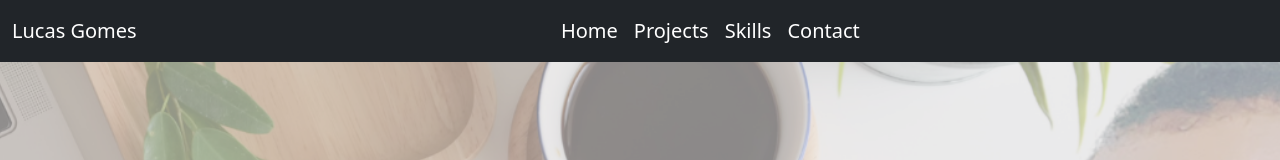
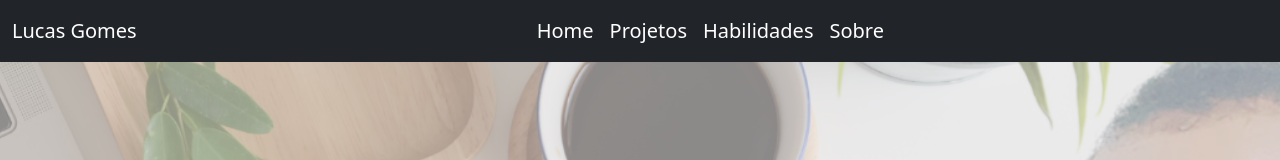
Before and after one commit to llucasgomes/portifolio-2-0, an Angular app: page / in a window 1280 px wide. Shown: the top 160 px of the page. Built offline with nearby package versions, Linux system fonts and the light colour scheme.

Commit message:
CHORE: Modificações page project

```diff
--- a/src/app/components/template/header/header.component.html
+++ b/src/app/components/template/header/header.component.html
@@ -29,15 +29,15 @@
         </li>
         <li class="nav-item fs-5 d-flex justify-content-center">
           <a class="nav-link" data-bs-target="#navbarNavDropdown"
-          data-bs-toggle="collapse" [routerLink]="['/projects']">Projects</a>
+          data-bs-toggle="collapse" [routerLink]="['/projects']">Projetos</a>
         </li>
         <li class="nav-item fs-5 d-flex justify-content-center">
           <a class="nav-link" data-bs-target="#navbarNavDropdown"
-          data-bs-toggle="collapse" [routerLink]="['/skills']">Skills</a>
+          data-bs-toggle="collapse" [routerLink]="['/skills']">Habilidades</a>
         </li>
         <li class="nav-item fs-5 d-flex justify-content-center">
           <a class="nav-link" data-bs-target="#navbarNavDropdown"
-          data-bs-toggle="collapse" [routerLink]="['/contact']">Contact</a>
+          data-bs-toggle="collapse" [routerLink]="['/contact']">Sobre</a>
         </li>
       </ul>
     </div>
```
